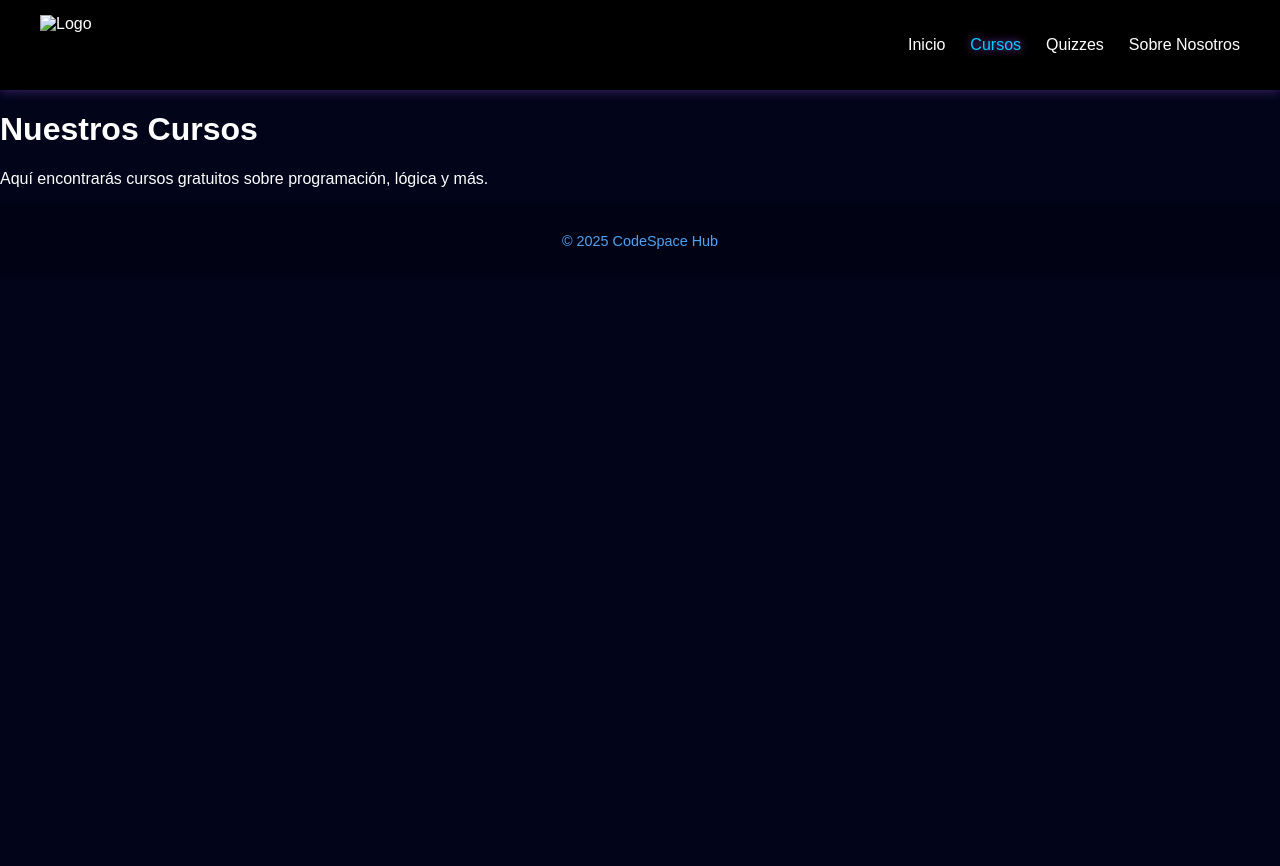
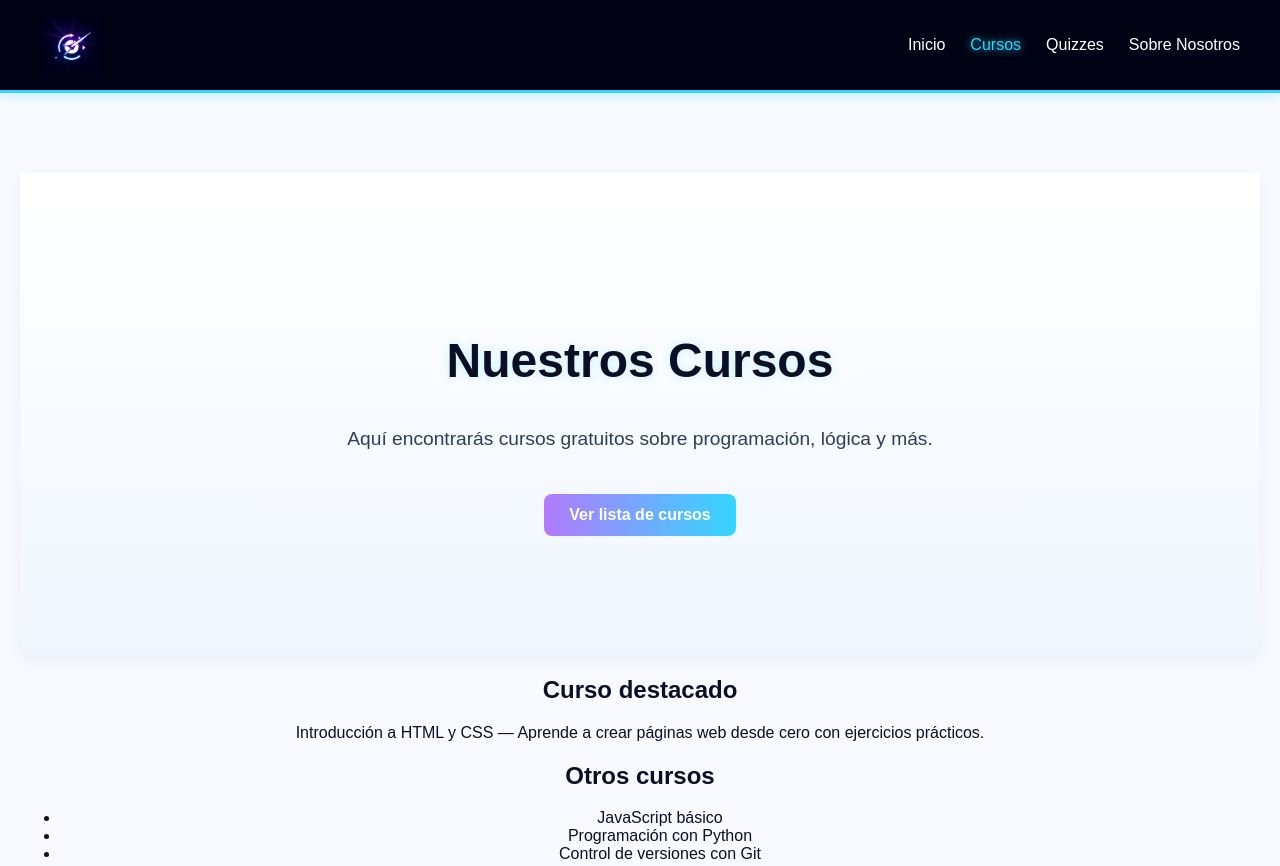
Before and after one commit to StarCodeHubb/StarCodeHubb.github.io, a plain HTML site: page cursos.html in a window 1280 px wide. Shown: the top 866 px of the page. Before the commit the page ends 800 px from the top, so only its background shows below. Drawn offline with Linux system fonts and the light colour scheme.

Commit message:
Anadi nueva imagen fondo trasparente

```diff
--- a/assets/css/style.css
+++ b/assets/css/style.css
@@ -1,16 +1,18 @@
-/* === PALETA FUTURISTA === */
+/* === PALETA FUTURISTA CLARA === */
 :root {
-  --fondo: #02041A;
-  --brillo-violeta: #A45CFF;
-  --brillo-azul: #00CFFF;
+  --fondo-barra: #010314;     /* Barra superior oscura */
+  --fondo-principal: #F8FAFF; /* 🔹 Fondo muy claro */
+  --brillo-violeta: #B37AFF;
+  --brillo-azul: #33D6FF;
+  --texto-oscuro: #0A0F25;
   --texto-blanco: #FFFFFF;
-  --detalle-azul: #4BA3F7;
+  --detalle-azul: #5CA8FF;
 }
 
 /* === ESTILO GENERAL === */
 body {
-  background-color: var(--fondo);
-  color: var(--texto-blanco);
+  background-color: var(--fondo-principal);
+  color: var(--texto-oscuro);
   font-family: 'Poppins', sans-serif;
   margin: 0;
   padding: 0;
@@ -18,22 +20,29 @@ body {
 
 /* === ENCABEZADO === */
 header {
-  background-color: #000000; /* Fondo negro elegante */
+  background-color: var(--fondo-barra); /* 🔹 barra oscura */
+  border-bottom: 3px solid var(--brillo-azul);
   padding: 15px 40px;
   display: flex;
   justify-content: space-between;
   align-items: center;
-  box-shadow: 0 2px 10px rgba(164, 92, 255, 0.3); /* Brillo violeta sutil */
+  box-shadow: 0 3px 12px rgba(0, 207, 255, 0.2);
+  position: sticky;
+  top: 0;
+  z-index: 1000;
 }
 
 header .logo {
   height: 60px;
 }
 
+/* === MENÚ === */
 nav ul {
   list-style: none;
   display: flex;
   gap: 25px;
+  margin: 0;
+  padding: 0;
 }
 
 nav ul li a {
@@ -43,32 +52,34 @@ nav ul li a {
   transition: color 0.3s, text-shadow 0.3s;
 }
 
-/* Efecto neón en hover */
 nav ul li a:hover,
 nav ul li a.active {
   color: var(--brillo-azul);
-  text-shadow: 0 0 8px var(--brillo-violeta);
+  text-shadow: 0 0 8px var(--brillo-azul);
 }
 
 /* === HERO === */
 .hero {
   text-align: center;
   padding: 120px 20px;
-  background: radial-gradient(circle at top, var(--brillo-violeta) 0%, var(--fondo) 80%);
+  background: linear-gradient(180deg, #FFFFFF 0%, #F0F6FF 100%); /* 🔹 Fondo súper claro */
+  color: var(--texto-oscuro);
+  box-shadow: 0 4px 15px rgba(0, 0, 0, 0.05);
 }
 
 .hero h1 {
   font-size: 3em;
-  color: var(--texto-blanco);
-  text-shadow: 0 0 15px var(--brillo-azul);
+  color: var(--texto-oscuro);
+  text-shadow: 0 0 10px rgba(0, 207, 255, 0.2);
 }
 
 .hero p {
   margin-top: 15px;
-  color: var(--detalle-azul);
+  color: #2C3E5B;
   font-size: 1.2em;
 }
 
+/* === BOTÓN === */
 .btn {
   display: inline-block;
   margin-top: 25px;
@@ -84,14 +95,22 @@ nav ul li a.active {
 
 .btn:hover {
   transform: scale(1.05);
-  box-shadow: 0 0 15px var(--brillo-azul);
+  box-shadow: 0 0 20px var(--brillo-azul);
+}
+
+/* === CONTENIDO GENERAL === */
+main {
+  text-align: center;
+  padding: 80px 20px;
+  background-color: var(--fondo-principal);
 }
 
 /* === FOOTER === */
 footer {
   text-align: center;
   padding: 15px 0;
-  background-color: #010314;
-  color: var(--detalle-azul);
+  background-color: var(--fondo-barra);
+  color: var(--brillo-azul);
   font-size: 0.9em;
+  border-top: 2px solid var(--brillo-azul);
 }
--- a/cursos.html
+++ b/cursos.html
@@ -2,12 +2,13 @@
 <html lang="es">
 <head>
   <meta charset="UTF-8">
+  <meta name="viewport" content="width=device-width, initial-scale=1.0">
   <title>Cursos - CodeSpace Hub</title>
   <link rel="stylesheet" href="assets/css/style.css">
 </head>
 <body>
   <header>
-    <img src="assets/img/logo.png" alt="Logo" class="logo">
+    <img src="assets/img/logosolo.png" alt="Logo CodeSpace Hub" class="logo">
     <nav>
       <ul>
         <li><a href="index.html">Inicio</a></li>
@@ -19,8 +20,23 @@
   </header>
 
   <main>
-    <h1>Nuestros Cursos</h1>
-    <p>Aquí encontrarás cursos gratuitos sobre programación, lógica y más.</p>
+    <section class="hero">
+      <h1>Nuestros Cursos</h1>
+      <p>Aquí encontrarás cursos gratuitos sobre programación, lógica y más.</p>
+      <a href="#cursos-lista" class="btn">Ver lista de cursos</a>
+    </section>
+
+    <section id="cursos-lista" class="contenido">
+      <h2>Curso destacado</h2>
+      <p>Introducción a HTML y CSS — Aprende a crear páginas web desde cero con ejercicios prácticos.</p>
+
+      <h2>Otros cursos</h2>
+      <ul>
+        <li>JavaScript básico</li>
+        <li>Programación con Python</li>
+        <li>Control de versiones con Git</li>
+      </ul>
+    </section>
   </main>
 
   <footer>
```
Also changed, not shown: index.html (+1 -1 lines), quizzes.html (+1 -1 lines), sobre.html (+1 -1 lines), assets/img/logofondo.png (added).
